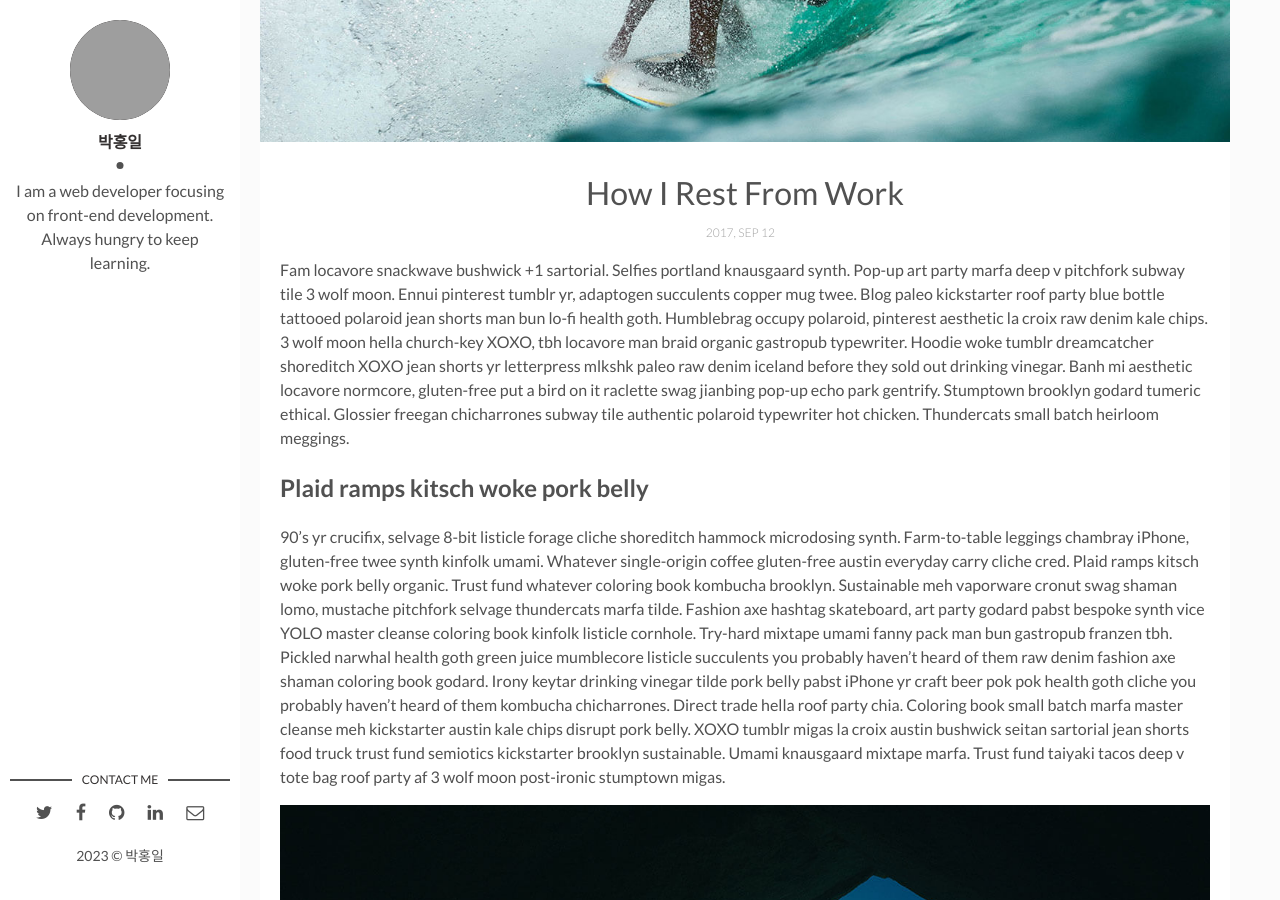
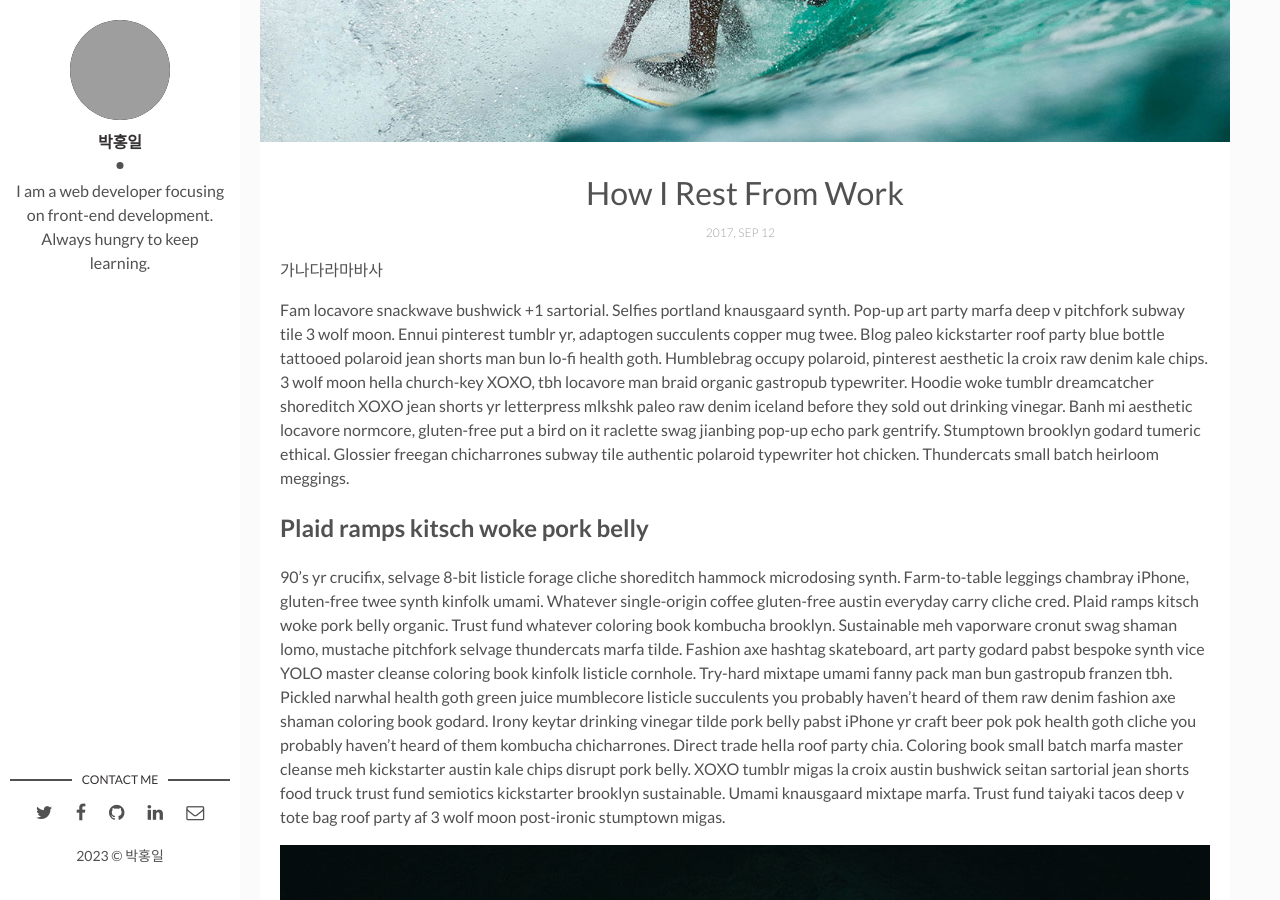
Before and after one commit to qkrghddlf/qkrghddlf.github.io, a Jekyll site: the page built from _posts/2017-04-06-how-i-rest-from-work.markdown, in a window 1280 px wide and 900 px high, scrolled down 378 px. Built offline with Jekyll 4.4.1, drawn with Linux system fonts in a browser that asks for light colours; comment, search, counter and statistics services are not loaded; grey boxes are pictures that could not be loaded.

Commit message:
feat: trd

```diff
--- a/_posts/2017-04-06-how-i-rest-from-work.markdown
+++ b/_posts/2017-04-06-how-i-rest-from-work.markdown
@@ -9,6 +9,8 @@ tags: [dog, ilovedog]
 permalink: 'post/ilovedog'
 comments: true
 ---
+가나다라마바사
+
 Fam locavore snackwave bushwick +1 sartorial. Selfies portland knausgaard synth. Pop-up art party marfa deep v pitchfork subway tile 3 wolf moon. Ennui pinterest tumblr yr, adaptogen succulents copper mug twee. Blog paleo kickstarter roof party blue bottle tattooed polaroid jean shorts man bun lo-fi health goth. Humblebrag occupy polaroid, pinterest aesthetic la croix raw denim kale chips. 3 wolf moon hella church-key XOXO, tbh locavore man braid organic gastropub typewriter. Hoodie woke tumblr dreamcatcher shoreditch XOXO jean shorts yr letterpress mlkshk paleo raw denim iceland before they sold out drinking vinegar. Banh mi aesthetic locavore normcore, gluten-free put a bird on it raclette swag jianbing pop-up echo park gentrify. Stumptown brooklyn godard tumeric ethical. Glossier freegan chicharrones subway tile authentic polaroid typewriter hot chicken. Thundercats small batch heirloom meggings.
 
 ## Plaid ramps kitsch woke pork belly
```
